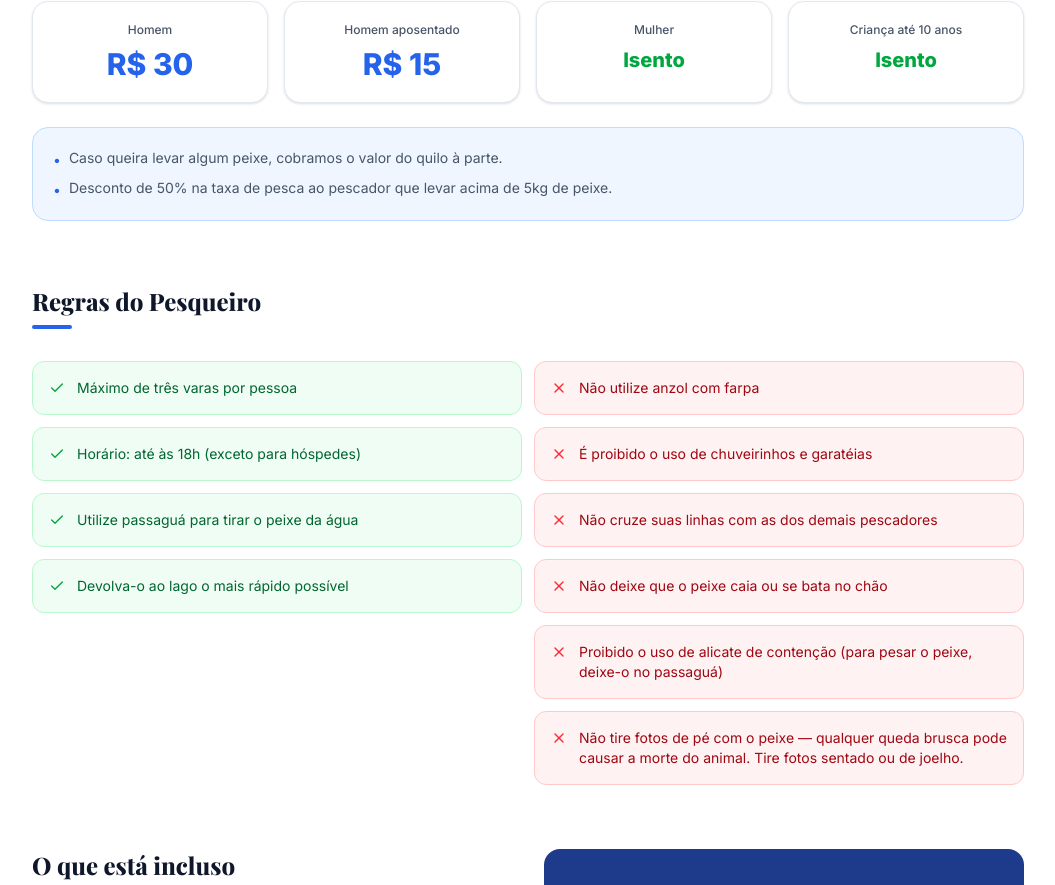
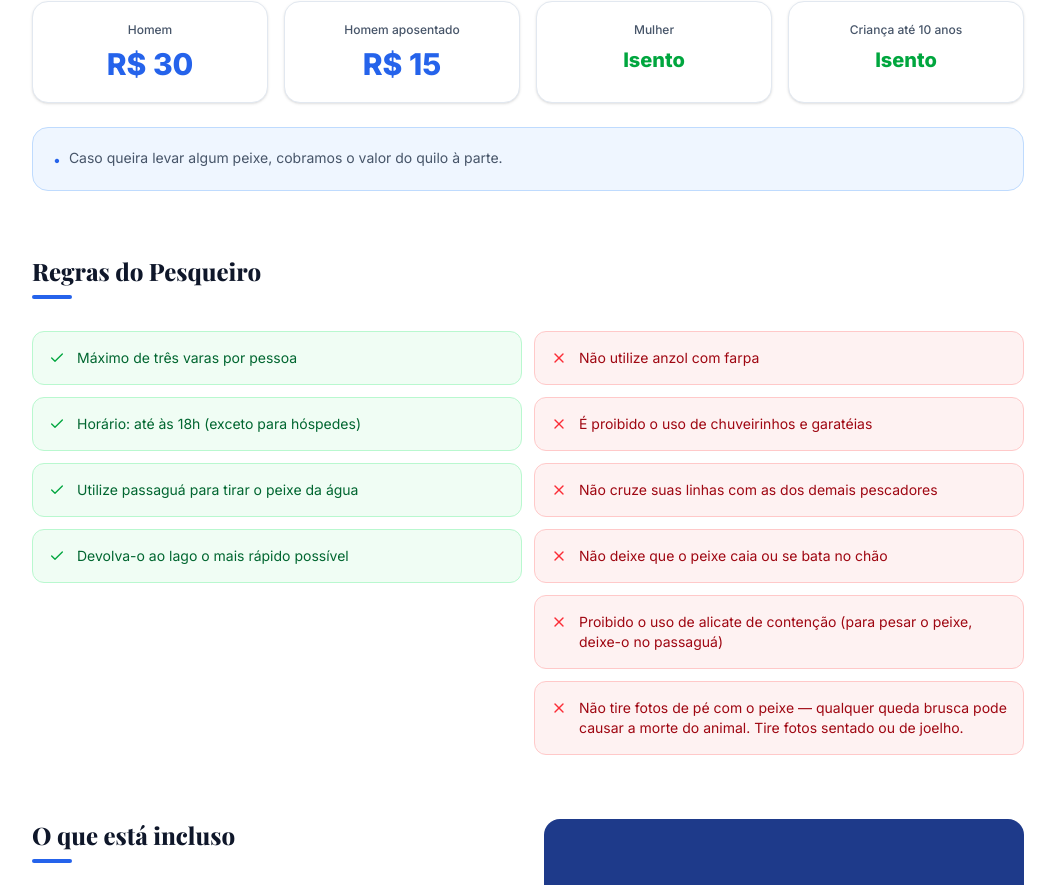
Before and after one commit to kaueperes/pesqueiroperez, a Next.js app: page /pesqueiro in a window 1280 px wide. Shown: the part 844-1729 px from the top of the page, without its empty margins (112-1167 px from the left). Built offline with nearby package versions, Linux system fonts and the light colour scheme.

Commit message:
fix: remover informação de desconto na taxa de pesca

```diff
--- a/src/data/pesqueiro.ts
+++ b/src/data/pesqueiro.ts
@@ -10,7 +10,6 @@ export const pesqueiro = {
   ],
   taxasObs: [
     "Caso queira levar algum peixe, cobramos o valor do quilo à parte.",
-    "Desconto de 50% na taxa de pesca ao pescador que levar acima de 5kg de peixe.",
   ],
   regras: [
     { permitido: true,  texto: "Máximo de três varas por pessoa" },
```
